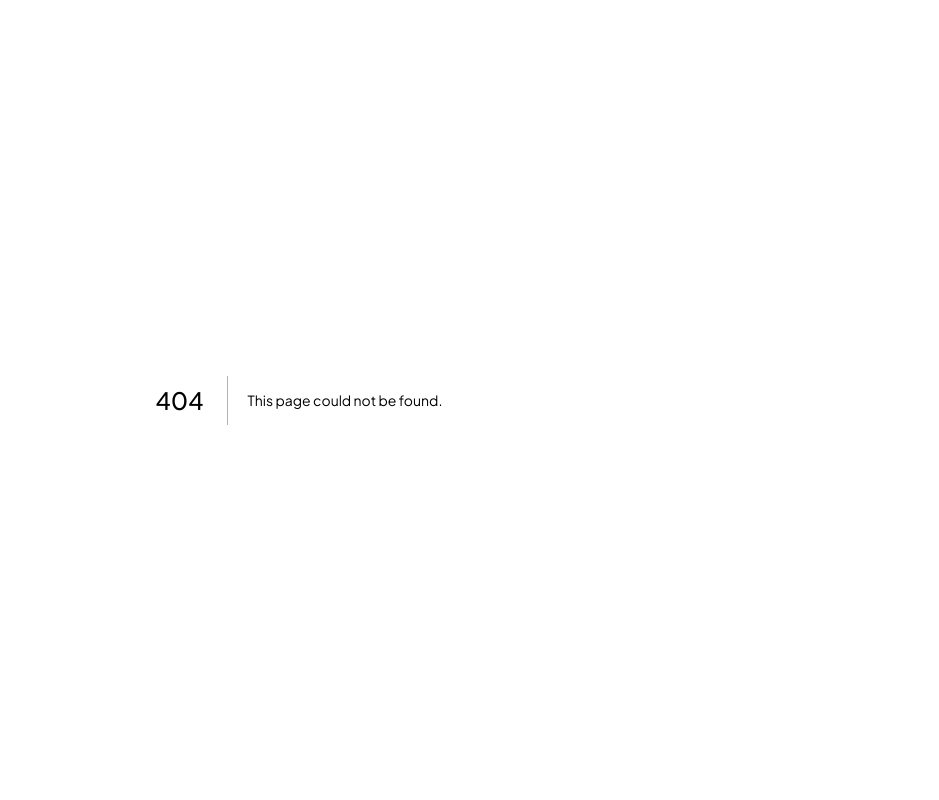
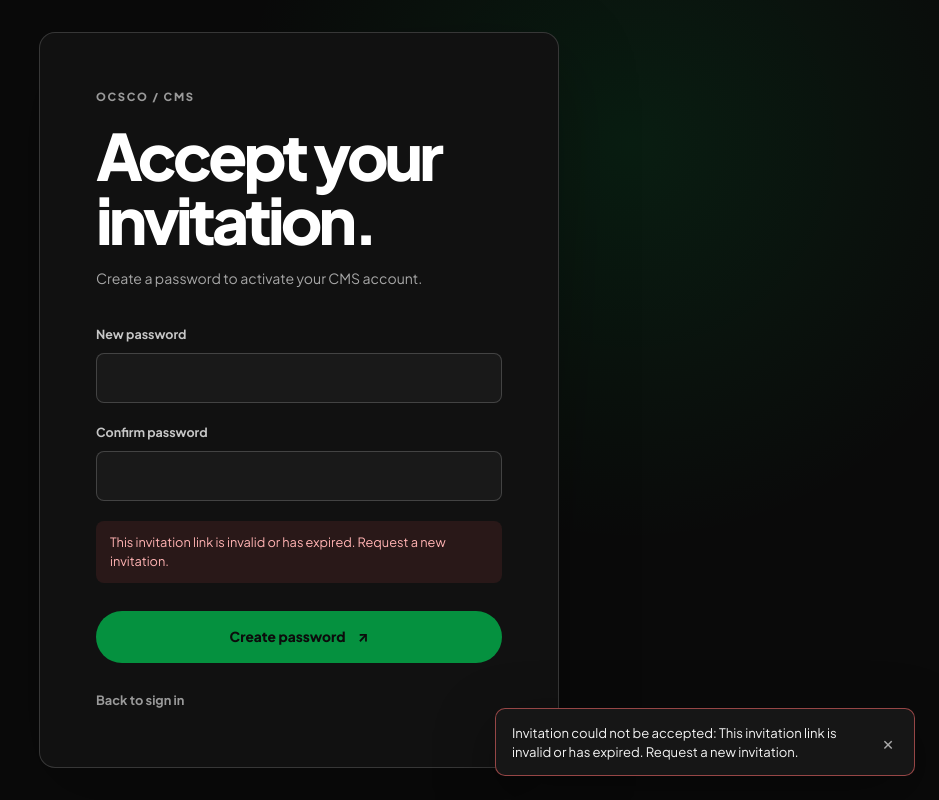
Before and after one commit to ocscolabs-platform/crimson, a Next.js app: page /admin/invite in a window 1280 px wide. Before the commit this address had no page. Shown: the whole page, without its empty margins (341-1280 px from the left). Built offline with nearby package versions, Linux system fonts and the light colour scheme; no server answers.

Commit message:
fix CMS invitation redirect flow

```diff
--- /dev/null
+++ b/src/app/admin/invite/page.tsx
@@ -0,0 +1,107 @@
+"use client";
+
+import Link from "next/link";
+import { FormEvent, useEffect, useState } from "react";
+import { useRouter } from "next/navigation";
+import type { AuthChangeEvent, Session } from "@supabase/supabase-js";
+import { createClient } from "@/lib/supabase/client";
+import AdminToast from "@/app/admin/AdminToast";
+
+export default function AdminInvitePage() {
+  const router = useRouter();
+  const [password, setPassword] = useState("");
+  const [confirmation, setConfirmation] = useState("");
+  const [error, setError] = useState("");
+  const [isSubmitting, setIsSubmitting] = useState(false);
+  const [isCheckingSession, setIsCheckingSession] = useState(true);
+  const [hasInviteSession, setHasInviteSession] = useState(false);
+
+  useEffect(() => {
+    const supabase = createClient();
+    let isMounted = true;
+
+    const { data: authListener } = supabase.auth.onAuthStateChange((_event: AuthChangeEvent, session: Session | null) => {
+      if (!isMounted) return;
+
+      setHasInviteSession(Boolean(session));
+      setIsCheckingSession(false);
+    });
+
+    async function establishInviteSession() {
+      const { data, error: sessionError } = await supabase.auth.getSession();
+      if (!isMounted) return;
+
+      setHasInviteSession(Boolean(data.session));
+      setIsCheckingSession(false);
+      if (!data.session) {
+        setError(sessionError?.message || "This invitation link is invalid or has expired. Request a new invitation.");
+      }
+    }
+
+    establishInviteSession();
+
+    return () => {
+      isMounted = false;
+      authListener.subscription.unsubscribe();
+    };
+  }, []);
+
+  async function handleSubmit(event: FormEvent<HTMLFormElement>) {
+    event.preventDefault();
+    setError("");
+
+    if (password.length < 8) {
+      setError("Use at least 8 characters for your new password.");
+      return;
+    }
+
+    if (password !== confirmation) {
+      setError("The passwords do not match.");
+      return;
+    }
+
+    setIsSubmitting(true);
+    try {
+      const supabase = createClient();
+      const { error: updateError } = await supabase.auth.updateUser({ password });
+      if (updateError) {
+        setError(updateError.message);
+        return;
+      }
+
+      router.replace("/crimson-admin-control");
+      router.refresh();
+    } catch (caughtError) {
+      setError(caughtError instanceof Error ? caughtError.message : "Unable to accept the invitation.");
+    } finally {
+      setIsSubmitting(false);
+    }
+  }
+
+  return (
+    <main className="admin-page admin-login-page">
+      <div className="admin-login-card">
+        <p className="admin-kicker">OCSCO / CMS</p>
+        <h1>Accept your invitation.</h1>
+        <p className="admin-intro">Create a password to activate your CMS account.</p>
+        <form className="admin-form" onSubmit={handleSubmit}>
+          <label>
+            New password
+            <input className="admin-input" type="password" autoComplete="new-password" value={password} onChange={(event) => setPassword(event.target.value)} required />
+          </label>
+          <label>
+            Confirm password
+            <input className="admin-input" type="password" autoComplete="new-password" value={confirmation} onChange={(event) => setConfirmation(event.target.value)} required />
+          </label>
+          {isCheckingSession ? <p className="admin-intro" role="status">Verifying your invitation…</p> : null}
+          {error ? <p className="admin-error" role="alert">{error}</p> : null}
+          {error ? <AdminToast tone="error" message={`Invitation could not be accepted: ${error}`} /> : null}
+          <button className="button button-primary admin-submit" type="submit" disabled={isSubmitting || isCheckingSession || !hasInviteSession}>
+            {isSubmitting ? <><span className="admin-button-spinner" aria-hidden="true" /> Activating…</> : <>Create password <span aria-hidden="true">↗</span></>}
+          </button>
+        </form>
+        <Link className="admin-back-link" href="/crimson-admin-control/login">Back to sign in</Link>
+      </div>
+    </main>
+  );
+}
--- a/src/app/admin/team/page.tsx
+++ b/src/app/admin/team/page.tsx
@@ -1,5 +1,6 @@
 import Link from "next/link";
 import { redirect } from "next/navigation";
+import { headers } from "next/headers";
 import { revalidatePath } from "next/cache";
 import { getCmsMembership } from "@/lib/cms-auth";
 import { CMS_ROLES, getAdminMembers, inviteCmsMember, isCmsRole, updateCmsMemberRole, type AdminMember } from "@/lib/admin-members";
@@ -40,7 +41,13 @@ async function inviteMember(formData: FormData) {
   }
 
   try {
-    await inviteCmsMember(email, role);
+    const requestHeaders = await headers();
+    const host = requestHeaders.get("x-forwarded-host") ?? requestHeaders.get("host");
+    const forwardedProtocol = requestHeaders.get("x-forwarded-proto")?.split(",", 1)[0];
+    const origin = host ? `${forwardedProtocol || "https"}://${host}` : "https://www.ocsco.io";
+    const redirectTo = `${origin}/crimson-admin-control/invite`;
+
+    await inviteCmsMember(email, role, redirectTo);
   } catch (error) {
     const message = error instanceof Error ? error.message : "The invitation could not be created.";
     redirect(`/crimson-admin-control/team?error=${encodeURIComponent(message)}`);
--- a/src/lib/admin-members.ts
+++ b/src/lib/admin-members.ts
@@ -41,9 +41,9 @@ export async function getAdminMembers(): Promise<AdminMember[]> {
     }));
 }
 
-export async function inviteCmsMember(email: string, role: CmsRole) {
+export async function inviteCmsMember(email: string, role: CmsRole, redirectTo: string) {
   const supabase = createAdminClient();
-  const { data, error: inviteError } = await supabase.auth.admin.inviteUserByEmail(email);
+  const { data, error: inviteError } = await supabase.auth.admin.inviteUserByEmail(email, { redirectTo });
 
   if (inviteError || !data.user) {
     throw new Error(inviteError?.message || "The invitation could not be created.");
```
